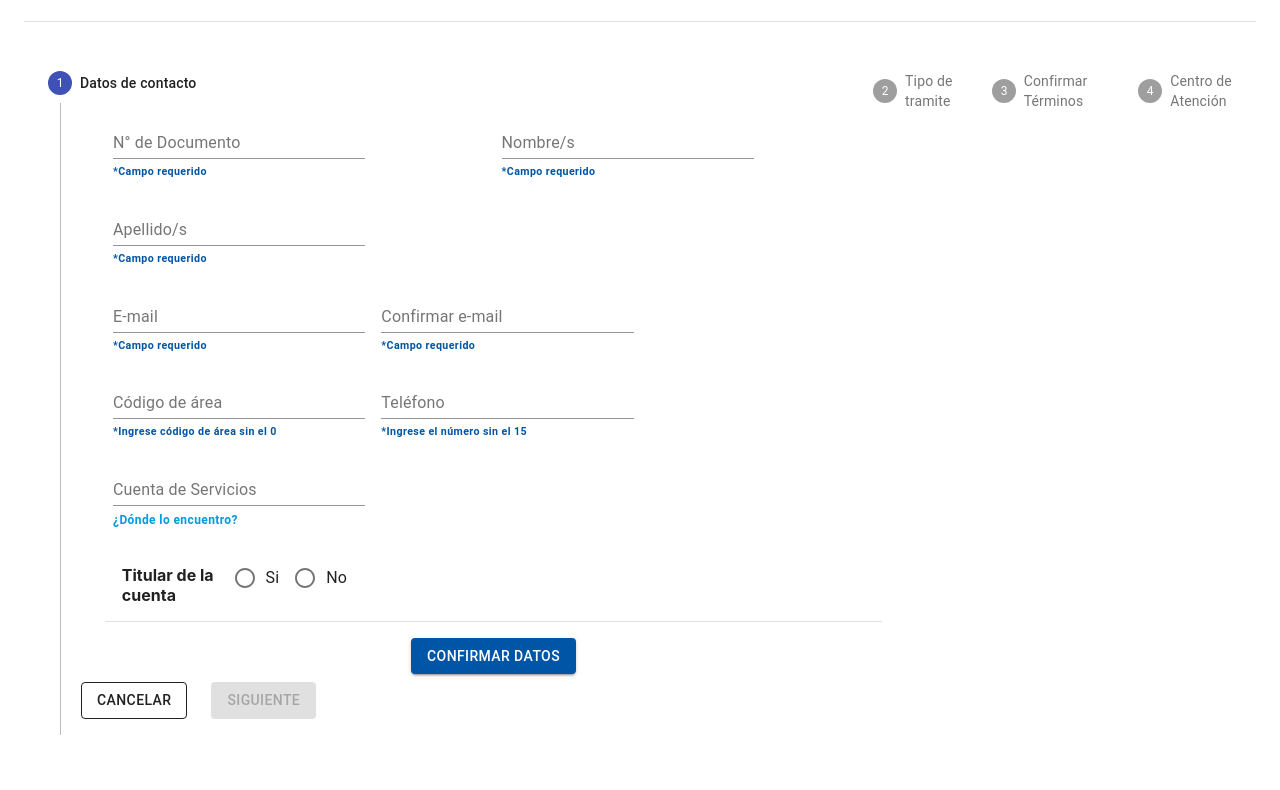
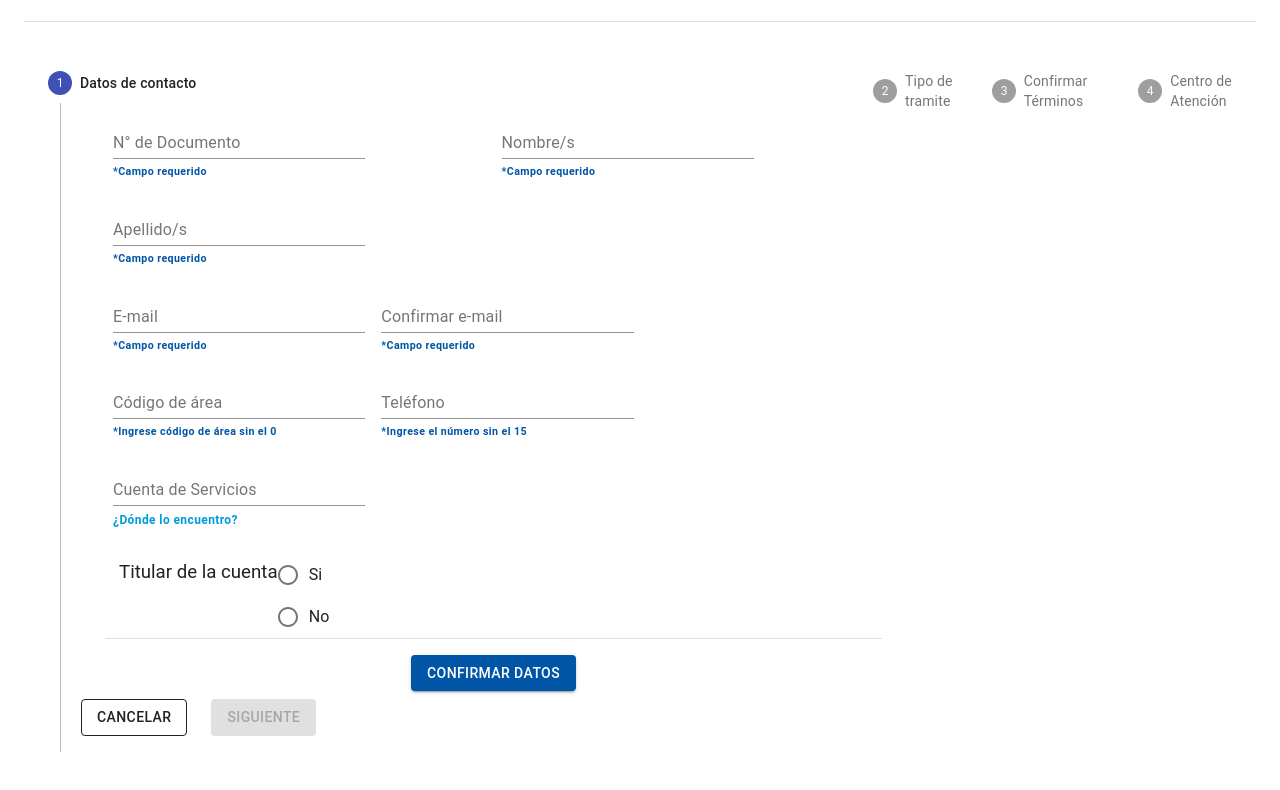
Before and after one commit to sapox/turnera_front, a React (Create React App) app in the folder turnera-app/: page / in a window 1280 px wide. Shown: the part 414-1204 px from the top of the page. Built offline with nearby package versions, Linux system fonts and the light colour scheme.

Commit message:
fixed some sizes..

```diff
--- a/turnera-app/src/components/FormContacto.js
+++ b/turnera-app/src/components/FormContacto.js
@@ -344,11 +344,11 @@ const FormContacto = () => {
           </Grid>
           <Grid item xs={8}>
             <Grid container>
-              <Grid item xs={3}>
+              <Grid item xs={4}>
                 {" "}
                 <div>
-                <p style={{marginTop: "18%",marginLeft:'13%'}}>
-                  <b>Titular de la cuenta</b>
+                <p style={{ fontSize : '14pt', fontFamily: 'Roboto',marginTop: "11%",marginLeft:'14px'}}>
+                  Titular de la cuenta
                 </p>
                 </div>
 
@@ -356,7 +356,7 @@ const FormContacto = () => {
               <Grid item xs>
                 {" "}
                 <RadioGroup
-                  style={{ marginTop: "12%"}}
+                  style={{ marginTop: "14%"}}
                   row
                   aria-label="position"
                   name="position"
--- a/turnera-app/src/components/FormTurnos.js
+++ b/turnera-app/src/components/FormTurnos.js
@@ -193,7 +193,7 @@ const FormTurnos = () => {
         style={{
           marginTop: "3%",
 
-          width: "25%",
+          width: "50%",
           alignSelf: "center",
         }}
       >
@@ -209,7 +209,7 @@ const FormTurnos = () => {
             {sucursales &&
               sucursales.map((sucursal) => (
                 <MenuItem
-				        style={{fontSize: "12pt"}}
+				        style={{fontSize: "12pt" ,fontFamily:'Roboto'}}
                   key={`sucursal_${sucursal.id}`}
                   value={sucursal.id}
                   onChange={sucursalData(formik.values.sucursalId)}
@@ -289,12 +289,13 @@ const FormTurnos = () => {
               alignSelf: "center",
               transform: "none",
               fontFamily: "Roboto",
-              marginLeft: "0%",
-              width: "30%",
-              textAling: "center",
+              padding: '9pt',
+              width: "50%",
+              border: 'outset',
+              textAlign: "center",
             }}
           >
-			    <div><b>Datos del Turno</b></div>
+			    <div style={{textAlign: "center"}}><b>Datos del Turno</b></div>
             Ud.{" "}
               {nombreUser} {apellidoUser}
             , con DNI: {dniUser} esta a punto de sacar un turno para la
--- a/turnera-app/src/components/New.js
+++ b/turnera-app/src/components/New.js
@@ -119,7 +119,7 @@ const SelectTipo = () => {
   return (
     <div style={{ display: "flex", justifyContent: "center", flexDirection: 'column'}}>
     <FormControl style={{marginTop: '3%',
-    width: '25%',
+    width: '30%',
     alignSelf: 'center'}}>
       <InputLabel>Tipo de Trámite</InputLabel>
       <Select value={tipo} onChange={handleChange} style={{ minWidth: 150 }}>
```
